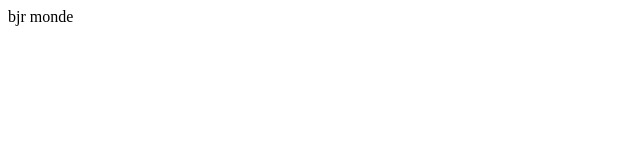
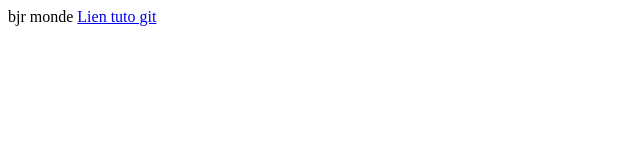
Before and after one commit to ivelter/ivelter.github.io, a plain HTML site: page index.html in a window 1280 px wide. Shown: the whole page, without its empty margins (0-640 px from the left). Drawn offline with Linux system fonts and the light colour scheme.

Commit message:
Update index.html

```diff
--- a/index.html
+++ b/index.html
@@ -6,5 +6,6 @@
 </head>
 <body>
 bjr monde
+<a href="./brossegit.html">Lien tuto git</a>
 </body>
 </html>
```
